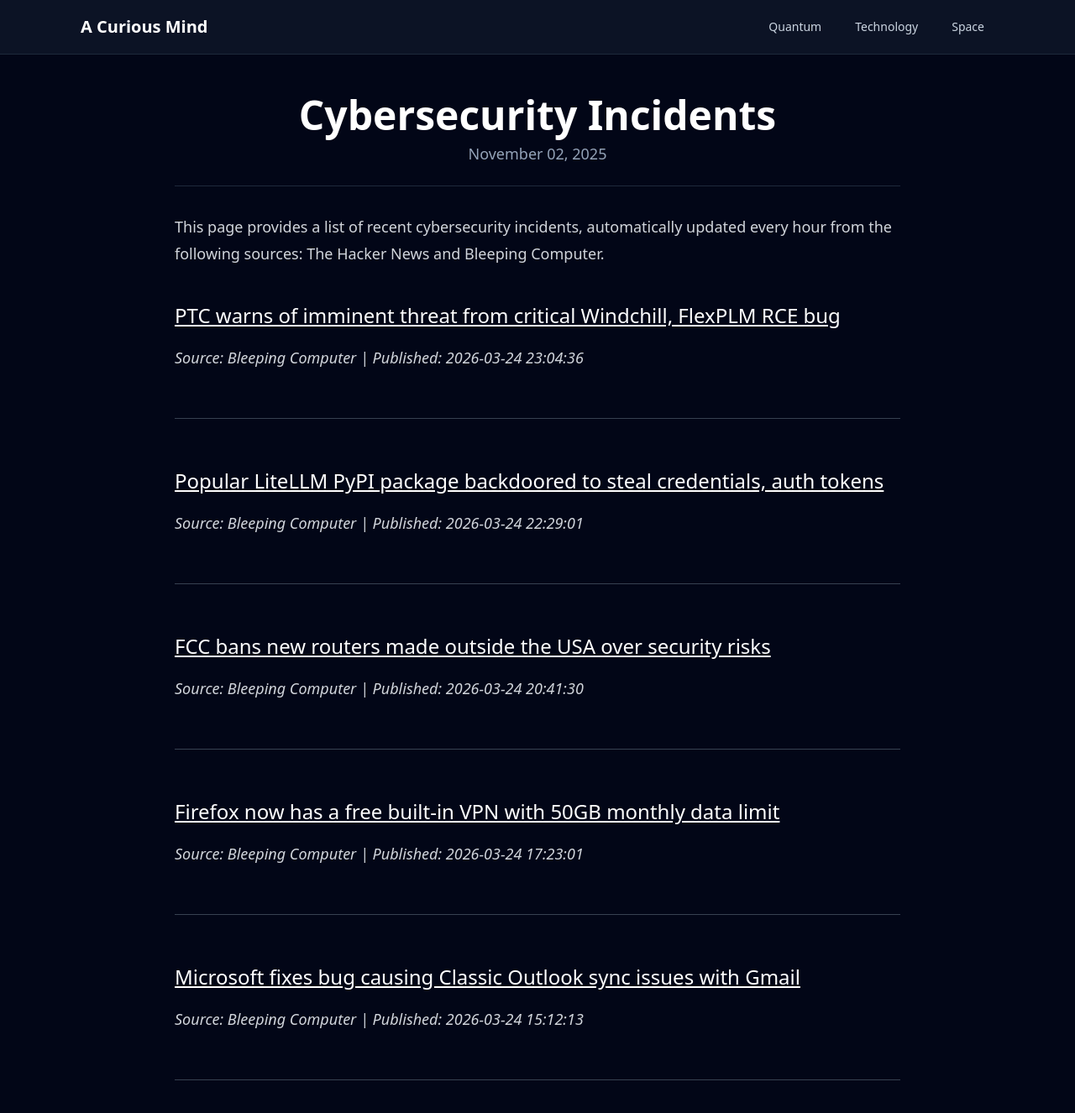
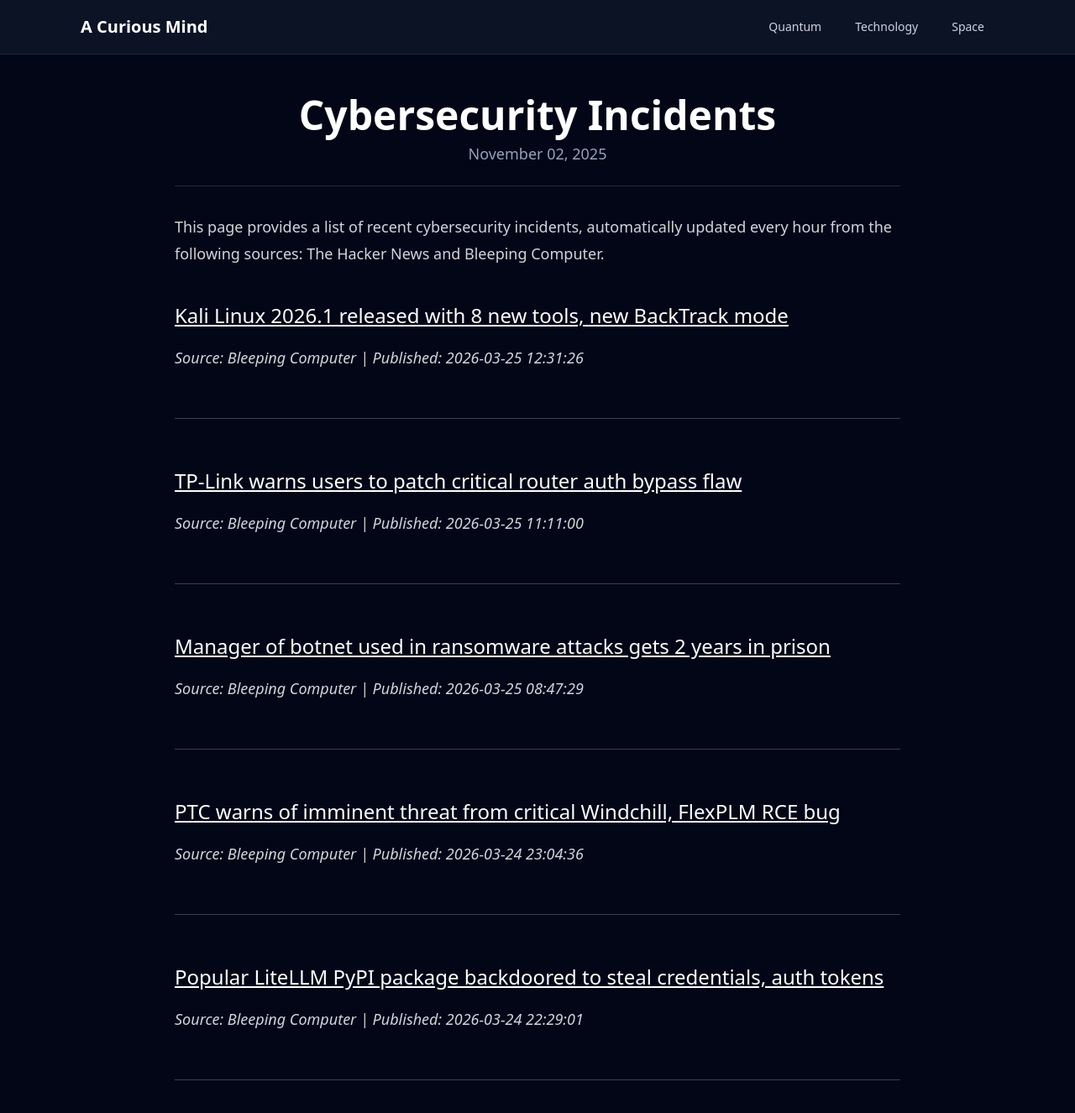
Before and after one commit to onehl7/onehl7.github.io, a Jekyll site: the page built from _posts/2025-11-02-cybersecurity-incidents.md, in a window 1280 px wide and 1400 px high. Shown: the top 1326 px of the window at 84% size. Built offline with Jekyll 4.4.1, drawn with Linux system fonts in a browser that asks for light colours; nearby versions of some CDN libraries.

Commit message:
Update news data

```diff
--- a/_data/news.json
+++ b/_data/news.json
@@ -1,4 +1,22 @@
 [
+  {
+    "source": "Bleeping Computer",
+    "title": "Kali Linux 2026.1 released with 8 new tools, new BackTrack mode",
+    "link": "https://www.bleepingcomputer.com/news/linux/kali-linux-20261-released-with-8-new-tools-new-backtrack-mode/",
+    "published": "2026-03-25 12:31:26"
+  },
+  {
+    "source": "Bleeping Computer",
+    "title": "TP-Link warns users to patch critical router auth bypass flaw",
+    "link": "https://www.bleepingcomputer.com/news/security/tp-link-warns-users-to-patch-critical-router-auth-bypass-flaw/",
+    "published": "2026-03-25 11:11:00"
+  },
+  {
+    "source": "Bleeping Computer",
+    "title": "Manager of botnet used in ransomware attacks gets 2 years in prison",
+    "link": "https://www.bleepingcomputer.com/news/security/russian-man-sentenced-for-operating-botnet-used-in-ransomware-attacks/",
+    "published": "2026-03-25 08:47:29"
+  },
   {
     "source": "Bleeping Computer",
     "title": "PTC warns of imminent threat from critical Windchill, FlexPLM RCE bug",
@@ -10,23 +28,5 @@
     "title": "Popular LiteLLM PyPI package backdoored to steal credentials, auth tokens",
     "link": "https://www.bleepingcomputer.com/news/security/popular-litellm-pypi-package-compromised-in-teampcp-supply-chain-attack/",
     "published": "2026-03-24 22:29:01"
-  },
-  {
-    "source": "Bleeping Computer",
-    "title": "FCC bans new routers made outside the USA over security risks",
-    "link": "https://www.bleepingcomputer.com/news/security/fcc-bans-new-routers-made-outside-the-usa-over-security-risks/",
-    "published": "2026-03-24 20:41:30"
-  },
-  {
-    "source": "Bleeping Computer",
-    "title": "Firefox now has a free built-in VPN with 50GB monthly data limit",
-    "link": "https://www.bleepingcomputer.com/news/security/firefox-now-has-a-free-built-in-vpn-with-50gb-monthly-data-limit/",
-    "published": "2026-03-24 17:23:01"
-  },
-  {
-    "source": "Bleeping Computer",
-    "title": "Microsoft fixes bug causing Classic Outlook sync issues with Gmail",
-    "link": "https://www.bleepingcomputer.com/news/microsoft/microsoft-fixes-bug-causing-outlook-sync-issues-for-gmail-users/",
-    "published": "2026-03-24 15:12:13"
   }
 ]
```
